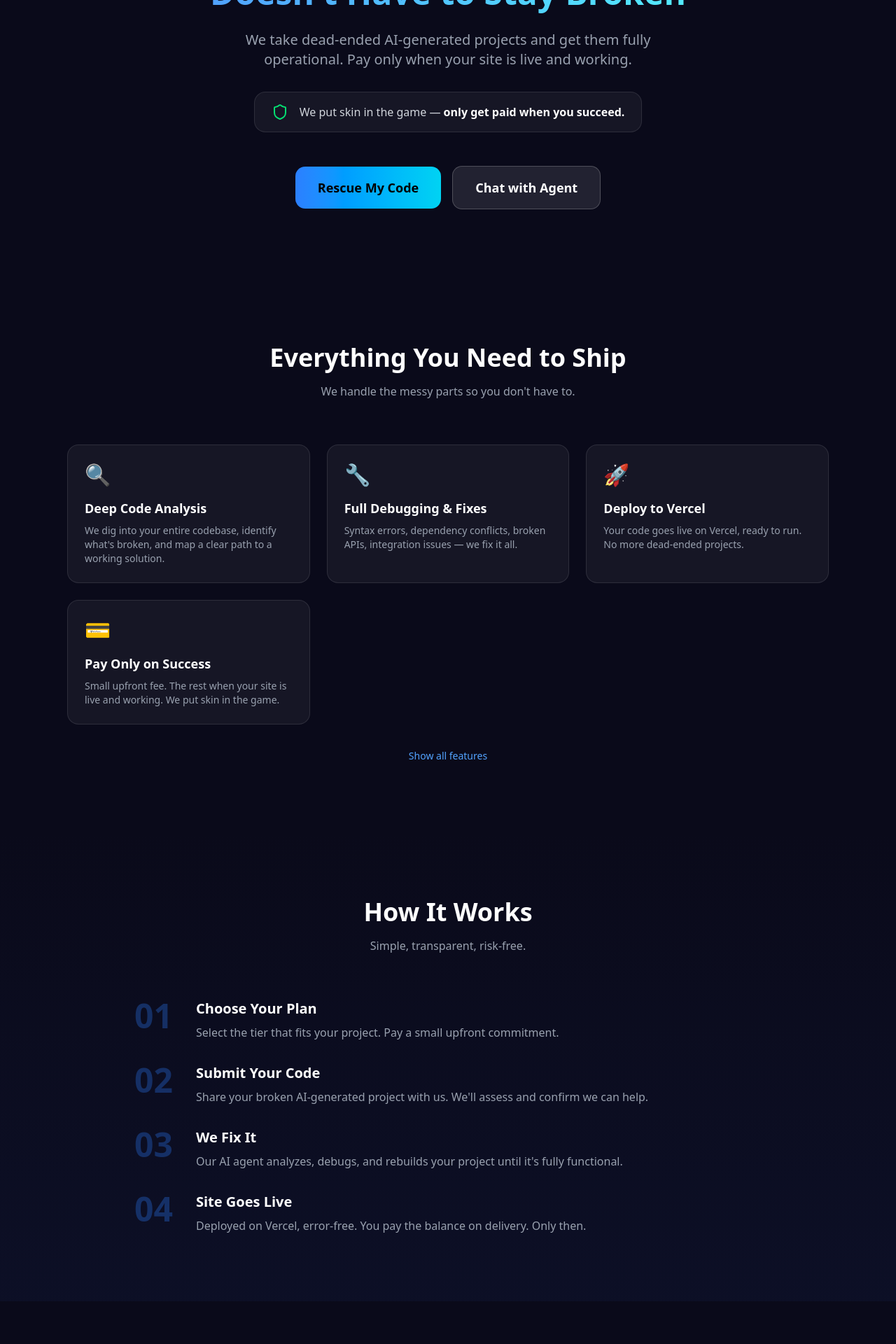
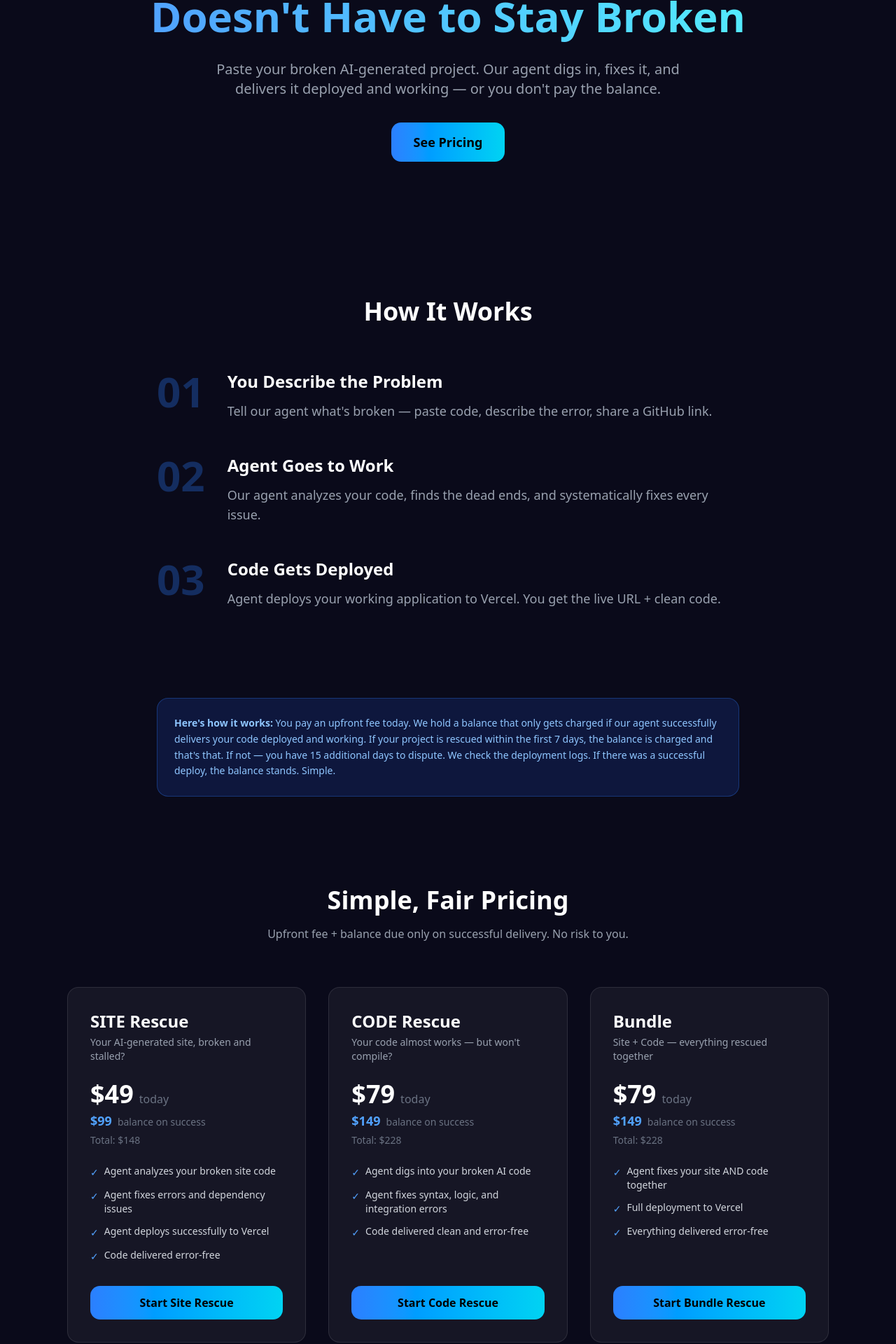
Before and after one commit to djeviled/code-expert-agent, a React (Vite) app: page / in a window 1280 px wide. Shown: the part 360-2280 px from the top of the page at 70% size. Built offline with nearby package versions, Linux system fonts and the light colour scheme.

Commit message:
Update landing with Stripe payment links and final pricing

```diff
--- a/src/pages/landing.tsx
+++ b/src/pages/landing.tsx
@@ -1,219 +1,200 @@
 import { useState } from "react";
-import PricingCard from "../components/pricing-card";
-import { PRICING_TIERS } from "../lib/pricing";
-import { Check, Zap, Shield, Clock, Star } from "lucide-react";
 
-const FEATURES = [
+const UPFRONT_LINKS = {
+  site: "https://buy.stripe.com/fZu3cv2NLdht7Yt1CVcV200",
+  code: "https://buy.stripe.com/fZu28rdsp3GT92xbdvcV201",
+  bundle: "https://buy.stripe.com/00w00j5ZX4KX0w1dlDcV202",
+};
+
+const BALANCE_LINKS = {
+  site: "https://buy.stripe.com/dRm6oHagd2CPfqV4P7cV203",
+  code: "https://buy.stripe.com/3cIaEX741a5h4Mha9rcV204",
+  bundle: "https://buy.stripe.com/00weVdbkhcdp6UpbdvcV205",
+};
+
+const TIERS = [
   {
-    icon: "🔍",
-    title: "Deep Code Analysis",
-    description: "We dig into your entire codebase, identify what's broken, and map a clear path to a working solution.",
+    key: "site",
+    name: "SITE Rescue",
+    tagline: "Your AI-generated site, broken and stalled?",
+    upfront: "$49",
+    balance: "$99",
+    total: "$148",
+    features: [
+      "Agent analyzes your broken site code",
+      "Agent fixes errors and dependency issues",
+      "Agent deploys successfully to Vercel",
+      "Code delivered error-free",
+    ],
+    cta: "Start Site Rescue",
+    upfrontLink: UPFRONT_LINKS.site,
+    balanceLink: BALANCE_LINKS.site,
   },
   {
-    icon: "🔧",
-    title: "Full Debugging & Fixes",
-    description: "Syntax errors, dependency conflicts, broken APIs, integration issues — we fix it all.",
+    key: "code",
+    name: "CODE Rescue",
+    tagline: "Your code almost works — but won't compile?",
+    upfront: "$79",
+    balance: "$149",
+    total: "$228",
+    features: [
+      "Agent digs into your broken AI code",
+      "Agent fixes syntax, logic, and integration errors",
+      "Code delivered clean and error-free",
+    ],
+    cta: "Start Code Rescue",
+    upfrontLink: UPFRONT_LINKS.code,
+    balanceLink: BALANCE_LINKS.code,
   },
   {
-    icon: "🚀",
-    title: "Deploy to Vercel",
-    description: "Your code goes live on Vercel, ready to run. No more dead-ended projects.",
-  },
-  {
-    icon: "💳",
-    title: "Pay Only on Success",
-    description: "Small upfront fee. The rest when your site is live and working. We put skin in the game.",
-  },
-  {
-    icon: "⚡",
-    title: "Fast Turnaround",
-    description: "We work efficiently — your project gets back on track without endless back-and-forth.",
-  },
-  {
-    icon: "🛡️",
-    title: "Money-Back Guarantee",
-    description: "Can't fix it? Full refund on the upfront fee. No risk to you.",
-  },
-];
-
-const PROCESS_STEPS = [
-  {
-    number: "01",
-    title: "Choose Your Plan",
-    description: "Select the tier that fits your project. Pay a small upfront commitment.",
-  },
-  {
-    number: "02",
-    title: "Submit Your Code",
-    description: "Share your broken AI-generated project with us. We'll assess and confirm we can help.",
-  },
-  {
-    number: "03",
-    title: "We Fix It",
-    description: "Our AI agent analyzes, debugs, and rebuilds your project until it's fully functional.",
-  },
-  {
-    number: "04",
-    title: "Site Goes Live",
-    description: "Deployed on Vercel, error-free. You pay the balance on delivery. Only then.",
+    key: "bundle",
+    name: "Bundle",
+    tagline: "Site + Code — everything rescued together",
+    upfront: "$79",
+    balance: "$149",
+    total: "$228",
+    features: [
+      "Agent fixes your site AND code together",
+      "Full deployment to Vercel",
+      "Everything delivered error-free",
+    ],
+    cta: "Start Bundle Rescue",
+    upfrontLink: UPFRONT_LINKS.bundle,
+    balanceLink: BALANCE_LINKS.bundle,
   },
 ];
 
 export default function LandingPage() {
-  const [showAllFeatures, setShowAllFeatures] = useState(false);
-  const displayedFeatures = showAllFeatures ? FEATURES : FEATURES.slice(0, 4);
+  const [selectedTier, setSelectedTier] = useState<string | null>(null);
 
   return (
     <div className="min-h-screen bg-[#0a0a1a] text-white">
-      {/* Navigation */}
+      {/* Nav */}
       <nav className="flex items-center justify-between px-8 py-6 border-b border-white/10">
         <div className="flex items-center gap-3">
           <img src="/images/logo.png" alt="Code Expert Agent" className="h-10 w-10 object-contain" />
-          <div>
           <span className="text-xl font-bold">Code Expert Agent</span>
-            <span className="block text-xs text-gray-400">AI-Powered Code Rescue</span>
         </div>
-        </div>
-        <div className="flex items-center gap-8">
-          <a href="#features" className="text-gray-400 hover:text-white transition">Features</a>
-          <a href="#process" className="text-gray-400 hover:text-white transition">How It Works</a>
+        <div className="flex items-center gap-6">
+          <a href="#how" className="text-gray-400 hover:text-white transition">How It Works</a>
           <a href="#pricing" className="text-gray-400 hover:text-white transition">Pricing</a>
-          <a href="/chat" className="bg-blue-500 hover:bg-blue-400 text-black font-bold px-5 py-2 rounded-lg transition">
-            Start Chat
+          <a href="/login" className="text-gray-400 hover:text-white transition">Login</a>
+          <a href="/signup" className="bg-blue-500 hover:bg-blue-400 text-black font-bold px-5 py-2 rounded-lg transition">
+            Get Started
           </a>
         </div>
       </nav>
 
-      {/* Hero Section */}
-      <section className="text-center px-8 py-24 max-w-4xl mx-auto">
-        <div className="inline-flex items-center gap-2 bg-blue-500/20 text-blue-400 text-sm font-medium px-4 py-2 rounded-full mb-8 border border-blue-500/30">
-          <Zap className="w-4 h-4" />
-          AI-Powered Code Rescue
+      {/* Hero */}
+      <section className="text-center px-8 py-28">
+        <div className="inline-block bg-blue-500/20 text-blue-400 text-sm font-medium px-4 py-2 rounded-full mb-8 border border-blue-500/30">
+          AI Code Rescue Service
         </div>
-        <h1 className="text-5xl font-extrabold mb-6 leading-tight">
+        <h1 className="text-6xl font-extrabold mb-6 leading-tight">
           Your AI-Generated Code<br />
           <span className="bg-gradient-to-r from-blue-400 to-cyan-300 bg-clip-text text-transparent">
             Doesn't Have to Stay Broken
           </span>
         </h1>
-        <p className="text-xl text-gray-400 max-w-2xl mx-auto mb-8">
-          We take dead-ended AI-generated projects and get them fully operational.
-          Pay only when your site is live and working.
+        <p className="text-xl text-gray-400 max-w-2xl mx-auto mb-12">
+          Paste your broken AI-generated project. Our agent digs in, fixes it, and delivers it deployed and working — or you don't pay the balance.
         </p>
-
-        <div className="inline-flex items-center gap-4 bg-white/5 border border-white/10 rounded-2xl px-6 py-4 mb-12">
-          <Shield className="w-6 h-6 text-green-400" />
-          <span className="text-gray-300">We put skin in the game — <strong className="text-white">only get paid when you succeed.</strong></span>
-        </div>
-
-        <div className="flex items-center justify-center gap-4 flex-wrap">
         <a href="#pricing" className="bg-gradient-to-r from-blue-500 to-cyan-400 text-black font-bold px-8 py-4 rounded-xl text-lg hover:opacity-90 transition">
-            Rescue My Code
+          See Pricing
         </a>
-          <a href="/chat" className="bg-white/10 hover:bg-white/20 text-white font-bold px-8 py-4 rounded-xl text-lg transition border border-white/20">
-            Chat with Agent
-          </a>
-        </div>
-      </section>
-
-      {/* Features Grid */}
-      <section id="features" className="px-8 py-24 max-w-6xl mx-auto">
-        <h2 className="text-4xl font-bold text-center mb-4">Everything You Need to Ship</h2>
-        <p className="text-gray-400 text-center mb-16">We handle the messy parts so you don't have to.</p>
-        <div className="grid grid-cols-1 md:grid-cols-2 lg:grid-cols-3 gap-6">
-          {displayedFeatures.map((feature, i) => (
-            <div key={i} className="bg-white/5 border border-white/10 rounded-2xl p-6 hover:bg-white/10 transition">
-              <div className="text-3xl mb-4">{feature.icon}</div>
-              <h3 className="text-lg font-bold mb-2">{feature.title}</h3>
-              <p className="text-gray-400 text-sm">{feature.description}</p>
-            </div>
-          ))}
-        </div>
-        {FEATURES.length > 4 && (
-          <div className="text-center mt-8">
-            <button
-              onClick={() => setShowAllFeatures(!showAllFeatures)}
-              className="text-blue-400 hover:text-blue-300 text-sm font-medium"
-            >
-              {showAllFeatures ? "Show less" : "Show all features"}
-            </button>
-          </div>
-        )}
       </section>
 
       {/* How It Works */}
-      <section id="process" className="px-8 py-24 bg-gradient-to-b from-transparent to-blue-950/20">
-        <div className="max-w-4xl mx-auto">
-          <h2 className="text-4xl font-bold text-center mb-4">How It Works</h2>
-          <p className="text-gray-400 text-center mb-16">Simple, transparent, risk-free.</p>
-          <div className="space-y-8">
-            {PROCESS_STEPS.map((step, i) => (
-              <div key={i} className="flex gap-6 items-start">
-                <div className="text-5xl font-extrabold text-blue-500/30 flex-shrink-0 w-16">{step.number}</div>
-                <div className="flex-1">
-                  <h3 className="text-xl font-bold mb-2">{step.title}</h3>
-                  <p className="text-gray-400">{step.description}</p>
+      <section id="how" className="px-8 py-24 max-w-4xl mx-auto">
+        <h2 className="text-4xl font-bold text-center mb-16">How It Works</h2>
+        <div className="space-y-12">
+          {[
+            {
+              num: "01",
+              title: "You Describe the Problem",
+              desc: "Tell our agent what's broken — paste code, describe the error, share a GitHub link.",
+            },
+            {
+              num: "02",
+              title: "Agent Goes to Work",
+              desc: "Our agent analyzes your code, finds the dead ends, and systematically fixes every issue.",
+            },
+            {
+              num: "03",
+              title: "Code Gets Deployed",
+              desc: "Agent deploys your working application to Vercel. You get the live URL + clean code.",
+            },
+          ].map((step, i) => (
+            <div key={i} className="flex gap-8 items-start">
+              <div className="text-6xl font-extrabold text-blue-500/30">{step.num}</div>
+              <div>
+                <h3 className="text-2xl font-bold mb-3">{step.title}</h3>
+                <p className="text-gray-400 text-lg">{step.desc}</p>
               </div>
             </div>
           ))}
         </div>
+      </section>
+
+      {/* Disclaimer Banner */}
+      <section className="px-8 py-8 max-w-4xl mx-auto">
+        <div className="bg-blue-900/30 border border-blue-500/30 rounded-2xl p-6">
+          <p className="text-blue-300 text-sm leading-relaxed">
+            <strong>Here's how it works:</strong> You pay an upfront fee today. We hold a balance that only gets charged if our agent successfully delivers your code deployed and working. If your project is rescued within the first 7 days, the balance is charged and that's that. If not — you have 15 additional days to dispute. We check the deployment logs. If there was a successful deploy, the balance stands. Simple.
+          </p>
         </div>
       </section>
 
-      {/* Pricing Section */}
-      <section id="pricing" className="px-8 py-24">
-        <h2 className="text-4xl font-bold text-center mb-4">Choose Your Rescue Plan</h2>
-        <p className="text-gray-400 text-center mb-4 max-w-xl mx-auto">
-          Small upfront fee. Balance due only when your site is live and working.
+      {/* Pricing */}
+      <section id="pricing" className="px-8 py-24 max-w-6xl mx-auto">
+        <h2 className="text-4xl font-bold text-center mb-4">Simple, Fair Pricing</h2>
+        <p className="text-gray-400 text-center mb-16 max-w-xl mx-auto">
+          Upfront fee + balance due only on successful delivery. No risk to you.
         </p>
-        <div className="flex items-center justify-center gap-2 mb-12">
-          <Clock className="w-4 h-4 text-gray-400" />
-          <span className="text-gray-400 text-sm">We work fast — most rescues completed within 48 hours</span>
+
+        <div className="grid grid-cols-1 md:grid-cols-3 gap-8">
+          {TIERS.map((tier) => (
+            <div key={tier.key} className="bg-white/5 border border-white/10 rounded-2xl p-8 flex flex-col">
+              <h3 className="text-2xl font-bold mb-1">{tier.name}</h3>
+              <p className="text-gray-400 text-sm mb-6">{tier.tagline}</p>
+
+              <div className="mb-6">
+                <div className="flex items-baseline gap-2 mb-1">
+                  <span className="text-4xl font-extrabold text-white">{tier.upfront}</span>
+                  <span className="text-gray-500">today</span>
+                </div>
+                <div className="flex items-baseline gap-2">
+                  <span className="text-lg font-bold text-blue-400">{tier.balance}</span>
+                  <span className="text-gray-500 text-sm">balance on success</span>
+                </div>
+                <div className="text-gray-500 text-sm mt-1">Total: {tier.total}</div>
               </div>
 
-        <div className="grid grid-cols-1 md:grid-cols-3 gap-8 max-w-5xl mx-auto">
-          {PRICING_TIERS.map((tier, i) => (
-            <PricingCard key={i} tier={tier} />
+              <ul className="space-y-3 mb-8 flex-1">
+                {tier.features.map((f, i) => (
+                  <li key={i} className="flex items-start gap-2 text-gray-300 text-sm">
+                    <span className="text-blue-400 mt-0.5">✓</span>
+                    {f}
+                  </li>
                 ))}
+              </ul>
+
+              <a
+                href={tier.upfrontLink}
+                target="_blank"
+                rel="noopener noreferrer"
+                className="w-full py-3 rounded-xl font-bold text-center bg-gradient-to-r from-blue-500 to-cyan-400 text-black hover:opacity-90 transition"
+              >
+                {tier.cta}
+              </a>
             </div>
-
-        <div className="flex items-center justify-center gap-4 mt-12 bg-green-500/10 border border-green-500/30 rounded-xl p-4 max-w-xl mx-auto">
-          <Shield className="w-5 h-5 text-green-400" />
-          <span className="text-green-400 text-sm font-medium">Money-back guarantee on upfront fee if we can't fix it.</span>
-        </div>
-      </section>
-
-      {/* Social Proof / Trust */}
-      <section className="px-8 py-16 border-t border-white/10">
-        <div className="max-w-4xl mx-auto text-center">
-          <p className="text-gray-400 mb-8">Trusted by developers who've been stuck with broken AI code</p>
-          <div className="flex items-center justify-center gap-8">
-            <div className="flex items-center gap-1">
-              {[...Array(5)].map((_, i) => (
-                <Star key={i} className="w-5 h-5 text-yellow-400 fill-yellow-400" />
           ))}
-              <span className="text-gray-400 text-sm ml-2">5.0 rating</span>
-            </div>
-            <div className="text-gray-500">|</div>
-            <div className="text-gray-400 text-sm">100% satisfaction</div>
-            <div className="text-gray-500">|</div>
-            <div className="text-gray-400 text-sm">Fast turnaround</div>
-          </div>
         </div>
       </section>
 
       {/* Footer */}
-      <footer className="px-8 py-12 border-t border-white/10 text-center text-gray-500">
-        <div className="flex items-center justify-center gap-3 mb-4">
-          <img src="/images/logo.png" alt="Code Expert Agent" className="h-8 w-8 object-contain" />
-          <span className="font-bold text-white">Code Expert Agent</span>
-        </div>
-        <p className="text-sm">© 2025 Code Expert Agent. Built with 🧠 by developers, for developers.</p>
-        <div className="flex items-center justify-center gap-6 mt-4">
-          <a href="#" className="text-gray-500 hover:text-gray-400 text-sm">Terms</a>
-          <a href="#" className="text-gray-500 hover:text-gray-400 text-sm">Privacy</a>
-          <a href="#" className="text-gray-500 hover:text-gray-400 text-sm">Contact</a>
-        </div>
+      <footer className="px-8 py-12 border-t border-white/10 text-center text-gray-500 text-sm">
+        <p>© 2025 Code Expert Agent. All prices in USD.</p>
       </footer>
     </div>
   );
```
Lines whose indentation alone changed are shown as unchanged.
